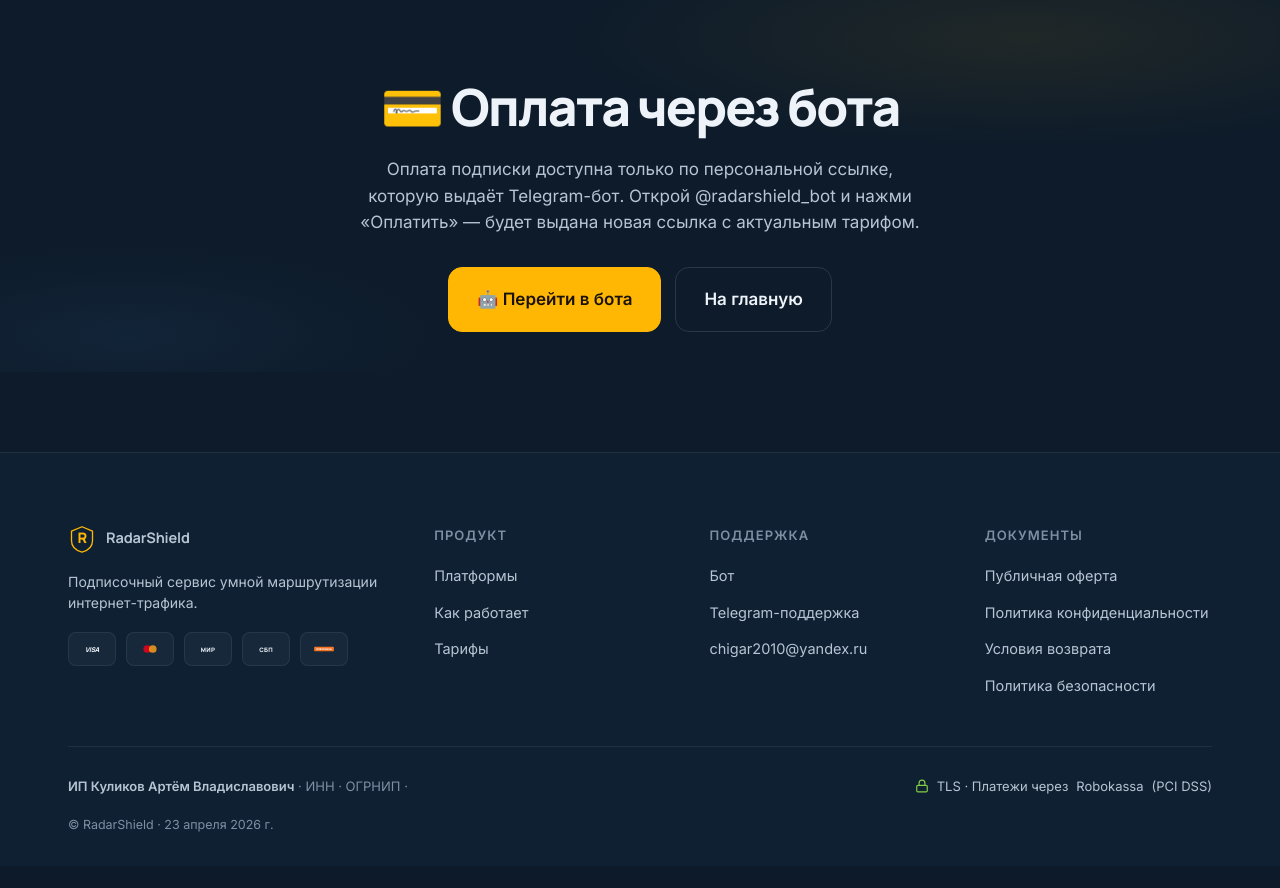
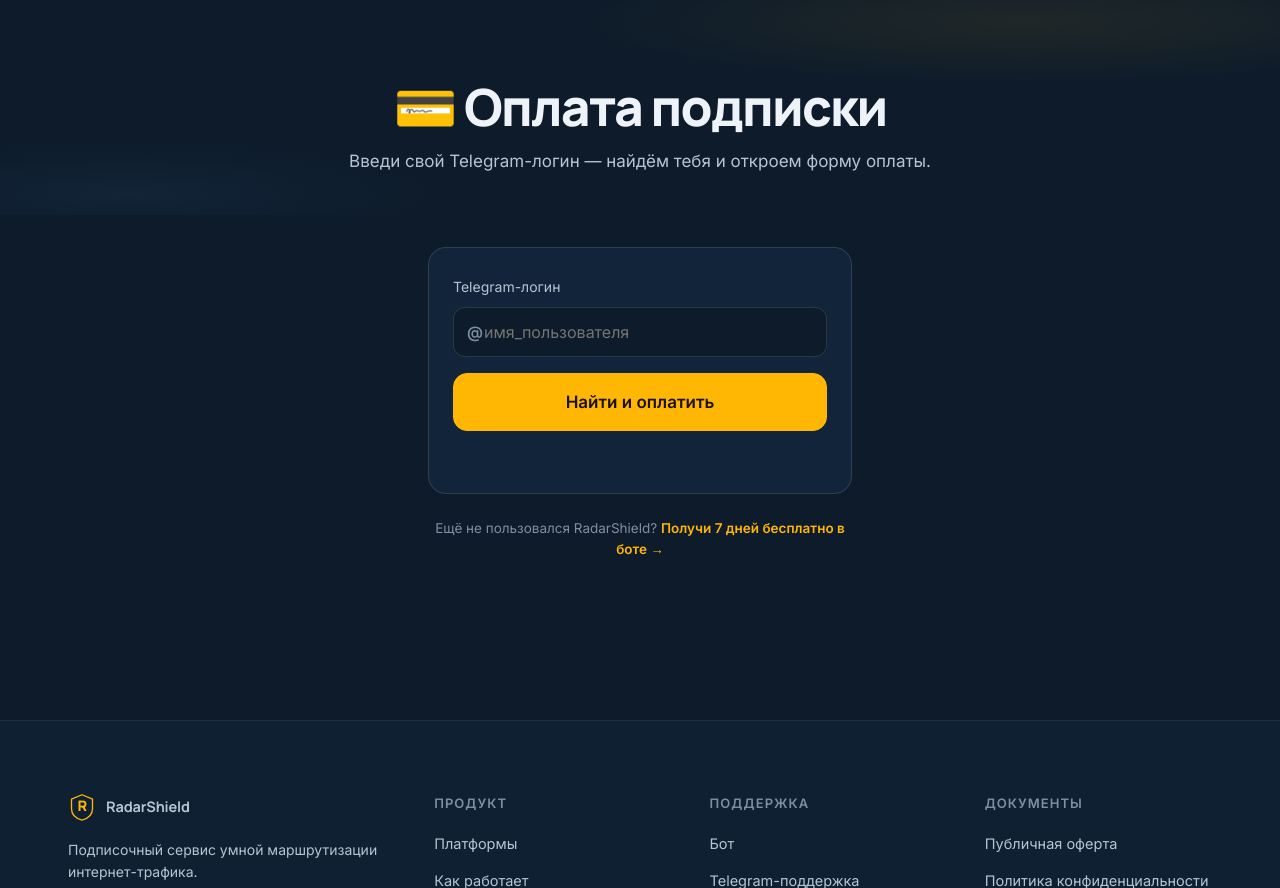
Before and after one commit to berg96/vpn-bot, a FastAPI app: page /pay in a window 1280 px wide. Shown: the part 69-957 px from the top of the page. Before the commit the page ends 901 px from the top, so only its background shows below. Run offline with FastAPI, Linux system fonts and the light colour scheme; parts of the project's set-up code (start-up, migrations or seed data) failed here and were passed over.

Commit message:
feat(landing): pay by Telegram username (no bot trip)
Раньше единственный путь к оплате — через бота за персональной ссылкой.
Это 4 шага и часть юзеров отваливается. Теперь /pay без uid+sig
показывает форму поиска по @username:

- POST /api/user/lookup ищет в users.username (case-insensitive),
  при найденном генерит uid+sig на бэке и возвращает redirect_url —
  фронт редиректит на /pay?uid=&sig=. Подпись никогда не считается
  на клиенте.
- При not_found — сообщение «не нашли, проверь правильность или
  открой бота за пробным доступом» (юзера ещё нет в системе → не
  имеет смысла продавать ему сразу, пусть сначала оценит triab).
- Username валидируется по Telegram-маске: латиница/цифры/_,
  длина 4–32, опциональный @-префикс.

Дополнительно: на /pay с uid+sig показываем «Аккаунт: @username»
над тарифами — чтобы юзер видел кому он платит, и при переходе
из бота тоже (раньше нужно было верить ссылке вслепую).

```diff
--- a/landing/app.py
+++ b/landing/app.py
@@ -2,6 +2,7 @@ import asyncio
 import hashlib
 import logging
 import os
+import re
 import secrets
 import time
 from datetime import datetime, timezone, timedelta
@@ -564,22 +565,57 @@ def _verify_pay_sig(uid: str, sig: str) -> bool:
     return hmac.compare_digest(sig, expected)
 
 
+def _make_pay_sig(uid: str) -> str:
+    import hmac, hashlib
+    secret = os.environ.get("PAY_LINK_SECRET", os.environ.get("BOT_TOKEN", "")[:32])
+    return hmac.new(secret.encode(), str(uid).encode(), hashlib.sha256).hexdigest()[:16]
+
+
+# Telegram username: 5–32 символа, латиница/цифры/_, не начинается с цифры.
+# Ставим длину 4–32 — уловить «ника нет» от случайных юзеров проще, не за счёт
+# уважения тех, кто всё-таки набил коротко.
+_USERNAME_RE = re.compile(r"^@?([A-Za-z][A-Za-z0-9_]{3,31})$")
+
+
+@app.post("/api/user/lookup")
+async def user_lookup(request: Request):
+    """Поиск юзера по Telegram username для оплаты с лендинга без захода в бот.
+    Возвращает uid+sig для редиректа на /pay, либо not_found с предложением
+    взять пробный доступ через бота."""
+    try:
+        data = await request.json()
+    except Exception:
+        return {"error": "bad_request"}
+    raw = str(data.get("username", "")).strip()
+    if not raw:
+        return {"error": "empty"}
+    m = _USERNAME_RE.match(raw)
+    if not m:
+        return {"error": "invalid_format"}
+    username = m.group(1)
+    user = db.find_user_by_username(username)
+    if not user:
+        return {
+            "error": "not_found",
+            "username": username,
+            "bot_username": BOT_USERNAME,
+        }
+    uid = str(user["tg_id"])
+    return {
+        "ok": True,
+        "username": user["username"],
+        "redirect_url": f"/pay?uid={uid}&sig={_make_pay_sig(uid)}",
+    }
+
+
 @app.get("/pay", response_class=HTMLResponse)
 async def pay_page(request: Request, uid: str = "", sig: str = ""):
     if not uid or not sig or not _verify_pay_sig(uid, sig):
-        return templates.TemplateResponse(
-            "pay-result.html",
-            {
-                **_page_context(request),
-                "title": "Оплата подписки",
-                "heading": "💳 Оплата через бота",
-                "message": "Оплата подписки доступна только по персональной ссылке, которую выдаёт Telegram-бот. Открой @"
-                           + BOT_USERNAME + " и нажми «Оплатить» — будет выдана новая ссылка с актуальным тарифом.",
-                "success": False,
-                "btn_target": "bot",
-            },
-            status_code=200,
-        )
+        # Без персональной ссылки — показываем форму поиска по @username.
+        return templates.TemplateResponse("pay-search.html", {
+            **_page_context(request),
+            "title": "Оплата подписки",
+        })
 
     if not CARD_PAYMENT_ENABLED or not await _acquiring_healthy():
         return templates.TemplateResponse(
@@ -608,11 +644,16 @@ async def pay_page(request: Request, uid: str = "", sig: str = ""):
             "per_month": int(per_month) if days != 30 else None,
             "discount": int((1 - per_month / 250) * 100) if days != 30 else None,
         }
+    try:
+        username = db.get_username_by_tg_id(int(uid))
+    except (ValueError, TypeError):
+        username = None
     return templates.TemplateResponse("pay.html", {
         **_page_context(request),
         "uid": uid,
         "sig": sig,
         "plans": plans_display,
+        "username": username,
     })
 
 
--- /dev/null
+++ b/landing/templates/pay-search.html
@@ -0,0 +1,104 @@
+{% extends "_base.html" %}
+{% block title %}Оплата подписки — RadarShield{% endblock %}
+{% block meta %}<meta name="description" content="Оплата подписки RadarShield по Telegram-логину">{% endblock %}
+
+{% block body %}
+<section class="hero compact">
+  <div class="hero-bg"></div>
+  <div class="container" style="text-align:center;position:relative;z-index:2">
+    <h1>💳 Оплата подписки</h1>
+    <p class="sub">Введи свой Telegram-логин — найдём тебя и откроем форму оплаты.</p>
+  </div>
+</section>
+
+<div class="container" style="max-width:480px;padding-bottom:80px">
+  <div style="background:var(--panel);border:1px solid var(--line-2);border-radius:18px;padding:28px 24px;margin-top:32px">
+    <label for="tg-username" style="display:block;font-size:14px;color:var(--ink-dim);margin-bottom:10px">
+      Telegram-логин
+    </label>
+    <div style="position:relative">
+      <span style="position:absolute;left:14px;top:50%;transform:translateY(-50%);color:var(--ink-mute);font-weight:600">@</span>
+      <input id="tg-username" type="text" autocomplete="off" autocapitalize="off"
+             spellcheck="false" inputmode="text" placeholder="имя_пользователя"
+             style="width:100%;padding:14px 14px 14px 30px;background:var(--bg);border:1px solid var(--line-2);border-radius:12px;color:var(--ink);font-size:16px;font-family:inherit;box-sizing:border-box;outline:none">
+    </div>
+    <button id="lookup-btn" class="btn btn-primary btn-lg" style="width:100%;margin-top:16px;justify-content:center">
+      Найти и оплатить
+    </button>
+    <p id="lookup-status" style="min-height:20px;margin:14px 0 0;color:var(--ink-mute);font-size:13.5px;line-height:1.5"></p>
+  </div>
+
+  <p style="text-align:center;color:var(--ink-mute);font-size:13.5px;margin-top:24px">
+    Ещё не пользовался RadarShield?
+    <a href="https://t.me/{{ bot_username }}" target="_blank" rel="noopener" style="color:var(--accent);font-weight:600">
+      Получи 7 дней бесплатно в боте →
+    </a>
+  </p>
+</div>
+{% endblock %}
+
+{% block body_end %}
+<script>
+(function() {
+  var input = document.getElementById('tg-username');
+  var btn = document.getElementById('lookup-btn');
+  var status = document.getElementById('lookup-status');
+
+  function setStatus(text, color) {
+    status.textContent = text;
+    status.style.color = color || 'var(--ink-mute)';
+  }
+
+  async function lookup() {
+    var raw = input.value.trim();
+    if (!raw) {
+      setStatus('Введи логин — без него не найдём.', 'var(--warn,#f59f00)');
+      input.focus();
+      return;
+    }
+    btn.disabled = true;
+    var origLabel = btn.textContent;
+    btn.textContent = 'Ищем...';
+    setStatus('');
+
+    try {
+      var resp = await fetch('/api/user/lookup', {
+        method: 'POST',
+        headers: {'Content-Type': 'application/json'},
+        body: JSON.stringify({username: raw}),
+      });
+      var data = await resp.json();
+      if (data.ok && data.redirect_url) {
+        setStatus('Нашли @' + data.username + '. Открываем форму оплаты...', 'var(--ok,#34c759)');
+        window.location.href = data.redirect_url;
+        return;
+      }
+      if (data.error === 'invalid_format') {
+        setStatus('Логин может содержать только латиницу, цифры и подчёркивания, длина 4–32.', 'var(--warn,#f59f00)');
+      } else if (data.error === 'not_found') {
+        status.innerHTML = 'Не нашли <b>@' + (data.username || raw.replace(/^@/, '')) + '</b>. ' +
+          'Проверь правильность или открой ' +
+          '<a href="https://t.me/' + data.bot_username + '" target="_blank" rel="noopener" style="color:var(--accent);font-weight:600">@' + data.bot_username + '</a> ' +
+          '— активируем 7 дней бесплатно.';
+        status.style.color = 'var(--ink-dim)';
+      } else if (data.error === 'empty') {
+        setStatus('Введи логин.', 'var(--warn,#f59f00)');
+      } else {
+        setStatus('Что-то пошло не так. Попробуй ещё раз.', 'var(--err,#eb001b)');
+      }
+    } catch (e) {
+      setStatus('Ошибка сети. Проверь интернет и попробуй снова.', 'var(--err,#eb001b)');
+    } finally {
+      btn.disabled = false;
+      btn.textContent = origLabel;
+    }
+  }
+
+  btn.addEventListener('click', lookup);
+  input.addEventListener('keydown', function(e) {
+    if (e.key === 'Enter') lookup();
+  });
+  input.focus();
+})();
+</script>
+{% endblock %}
--- a/landing/templates/pay.html
+++ b/landing/templates/pay.html
@@ -7,6 +7,9 @@
   <div class="hero-bg"></div>
   <div class="container" style="text-align:center;position:relative;z-index:2">
     <h1>💳 Оплата подписки</h1>
+    {% if username %}
+    <p style="color:var(--ink-dim);margin-top:12px;font-size:15px">Аккаунт: <b style="color:var(--accent)">@{{ username }}</b></p>
+    {% endif %}
     <p class="sub">Оплата картой — безопасно через Robokassa. Подписка активируется автоматически.</p>
   </div>
 </section>
```
Also changed, not shown: db.py (+21 -0 lines).
